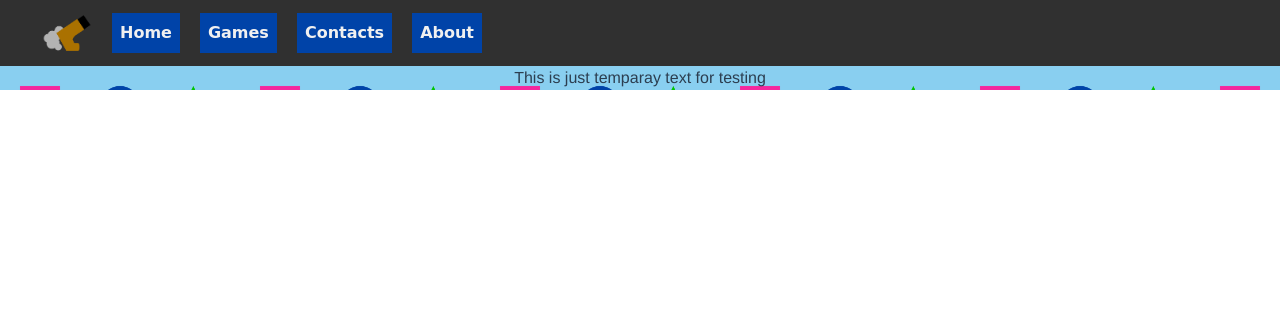
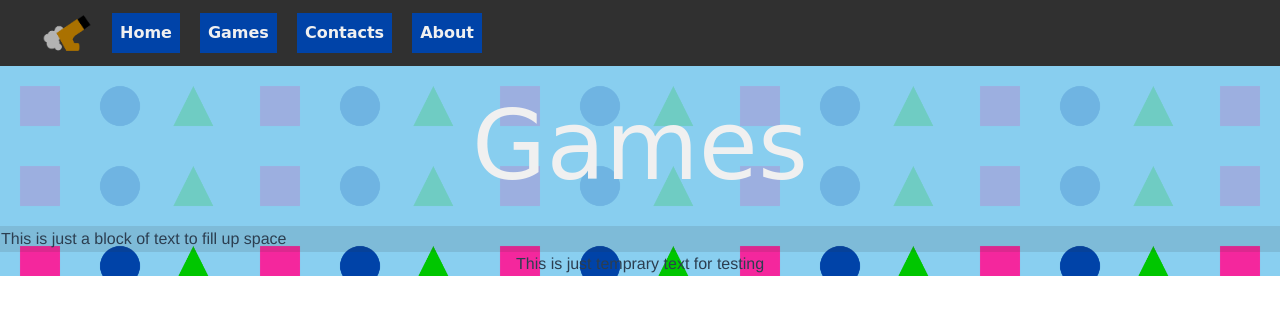
Before and after one commit to Ting9997/BootlegGames, a Vue app: page /games in a window 1280 px wide. Shown: the top 314 px of the page. Built offline with nearby package versions, Linux system fonts and the light colour scheme.

Commit message:
Set up games view

```diff
--- /dev/null
+++ b/src/components/GameElement.vue
@@ -0,0 +1,24 @@
+<template>
+    <td>
+        This is just a block of text to fill up space
+    </td>
+</template>
+
+<!-- _______________________________________________________________ -->
+<script>
+export default {
+    name: "GameElement",
+    props: {
+
+    }
+}
+</script>
+
+<!-- _______________________________________________________________ -->
+<style lang="scss">
+@import "../styles/GlobalVariables.scss";
+
+.td{
+    background-color: var(--cus-trans-black);
+}
+</style>
--- a/src/components/NavBar.vue
+++ b/src/components/NavBar.vue
@@ -35,6 +35,8 @@
 </script>
 
 <style lang="scss">
+@import "../styles/GlobalVariables.scss";
+
 .navbar{
     background-color: var(--cus-black) !important;;
 }
--- a/src/views/DropZoneView.vue
+++ b/src/views/DropZoneView.vue
@@ -26,6 +26,7 @@
     </div>
 </template>
 
+<!-- _______________________________________________________________ -->
 <script>
 import NavBar from '@/components/NavBar.vue';
 import BaseBackground from '@/components/BaseBackground.vue';
@@ -39,16 +40,9 @@
 }
 </script>
 
+<!-- _______________________________________________________________ -->
 <style lang="scss">
 @import "../styles/GlobalVariables.scss";
-
-.upper{
-    background-image: url(../assets/background.png);
-    background-size: 15rem 5rem;
-    background-position: left top;
-    background-repeat: repeat;
-    background-color: var(--cus-light-blue);
-}
 
 .title, .site-description{
     display: flex;
@@ -121,8 +115,4 @@
     background-color: var(--cus-white);
     text-align: center;
 }
-
-.scrollable-element{
-    scrollbar-color: var(--cus-black);
-}
 </style>
--- a/src/views/GamesView.vue
+++ b/src/views/GamesView.vue
@@ -4,24 +4,47 @@
 
     <!-- Games -->
     <BaseBackground>
-        <div>This is just temparay text for testing</div>
+        <!-- Title -->
+        <div class="title"> <!-- Using title class declared in DropZoneView.vue-->
+            Games
+        </div>
+
+        <!-- Games List -->
+        <div class="contents">
+            <table>
+                <GameElement>
+                    Testing
+                </GameElement>
+            </table>
+        </div>
+        <div>This is just temprary text for testing</div>
     </BaseBackground>
+
+    <!-- Page Footer -->
 </template>
 
+<!-- _______________________________________________________________ -->
 <script>
 import NavBar from '@/components/NavBar.vue';
 import BaseBackground from '@/components/BaseBackground.vue';
+import GameElement from '@/components/GameElement.vue';
 
 export default {
     name: "GamesView",
     components: {
         NavBar,
-        BaseBackground
+        BaseBackground,
+        GameElement
     },
 }
 </script>
 
+<!-- _______________________________________________________________ -->
 <style lang='scss'>
 @import "../styles/GlobalVariables.scss";
 
+.contents{
+    background-color: var(--cus-trans-black);
+}
+
 </style>
```
